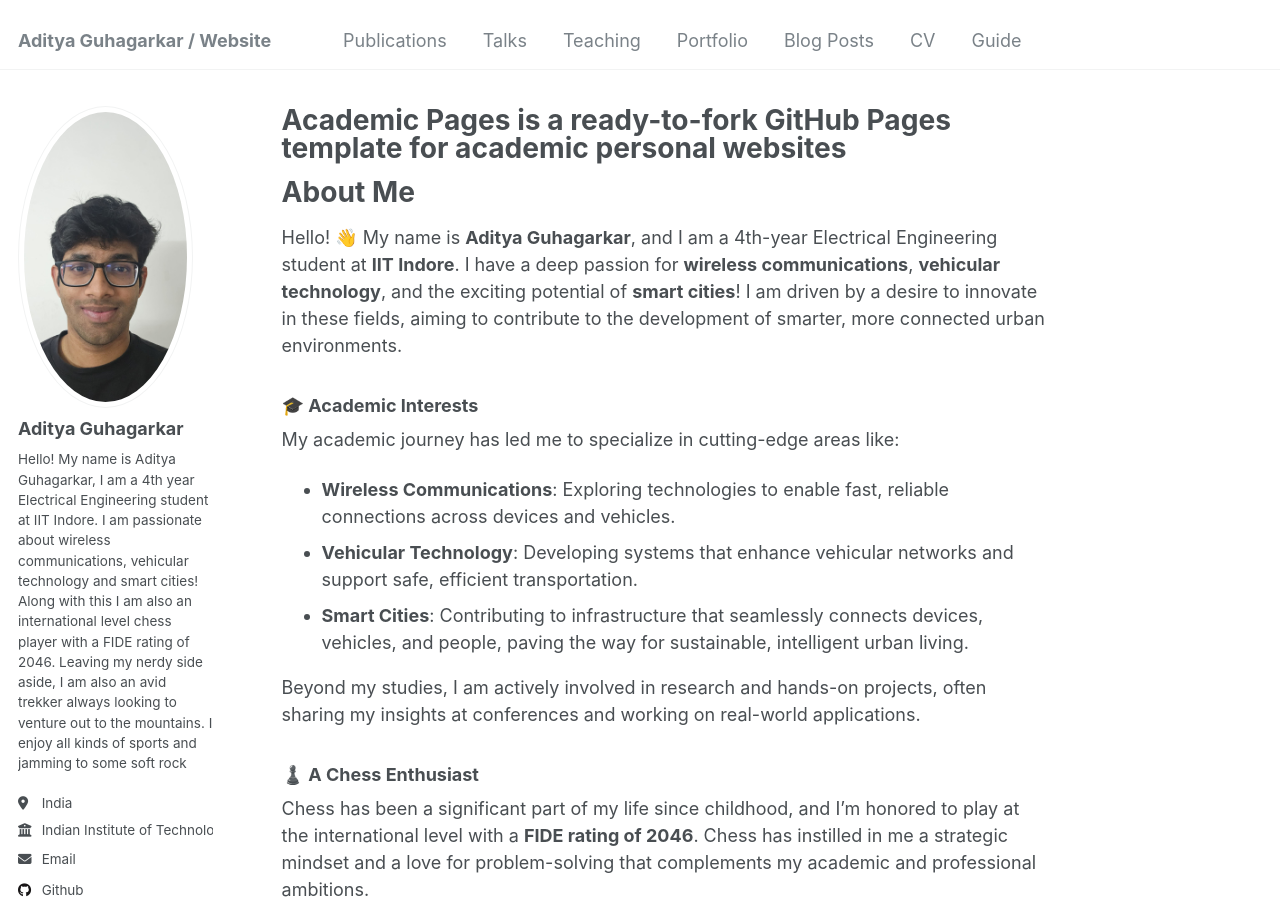
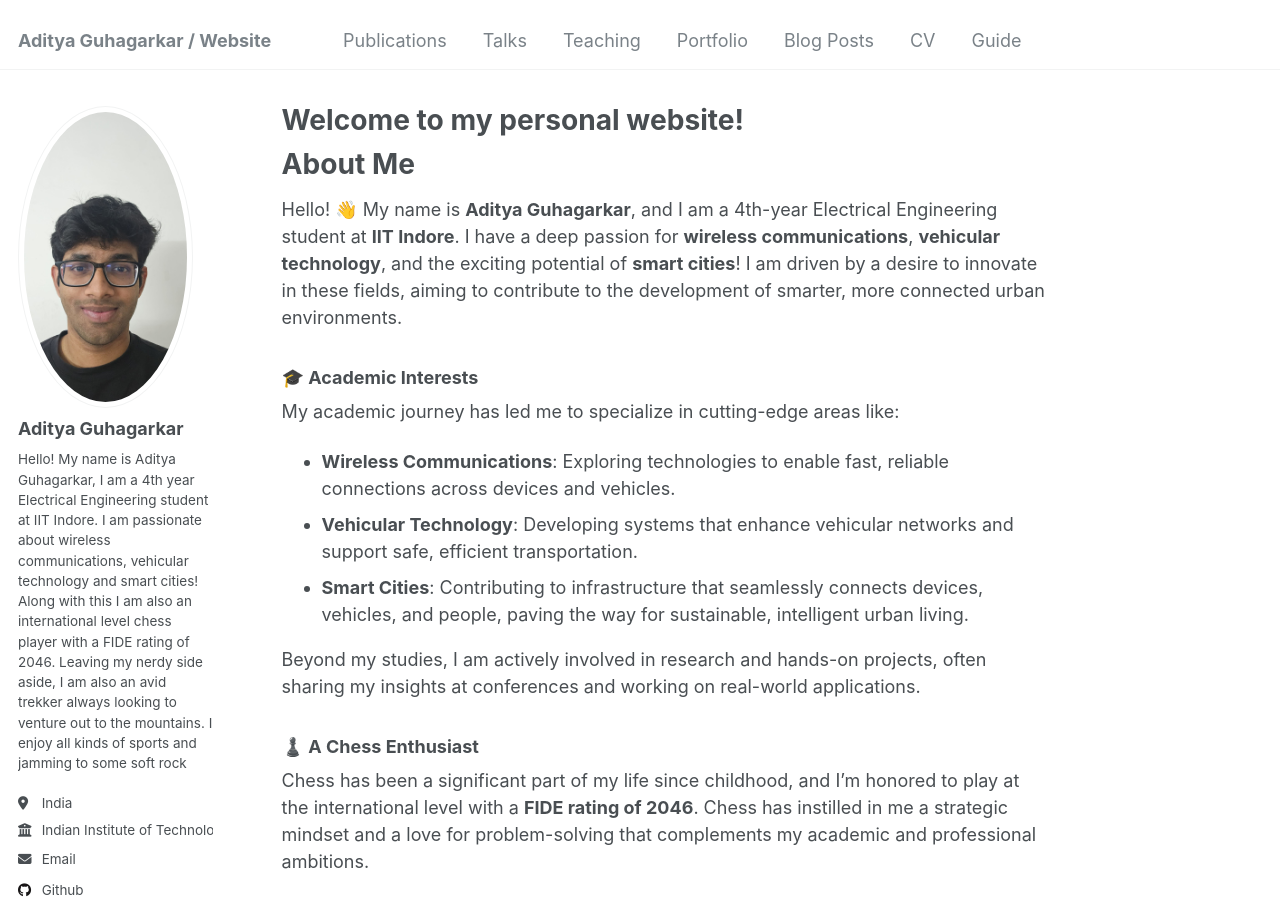
Before and after one commit to AdityaGuhagarkar/adityaguhagarkar.github.io, a Jekyll site: the page built from _pages/about.md, in a window 1280 px wide and 900 px high. Built offline with Jekyll 4.4.1, drawn with Linux system fonts in a browser that asks for light colours.

Commit message:
Update about.md

```diff
--- a/_pages/about.md
+++ b/_pages/about.md
@@ -1,6 +1,6 @@
 ---
 permalink: /
-title: "Academic Pages is a ready-to-fork GitHub Pages template for academic personal websites"
+title: "Welcome to my personal website!"
 author_profile: true
 redirect_from:
   - /about/
```
